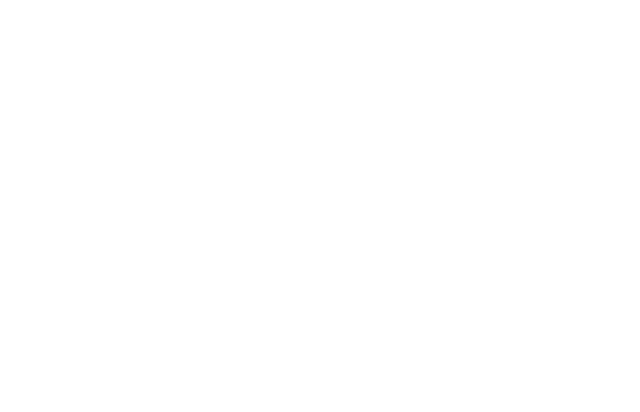
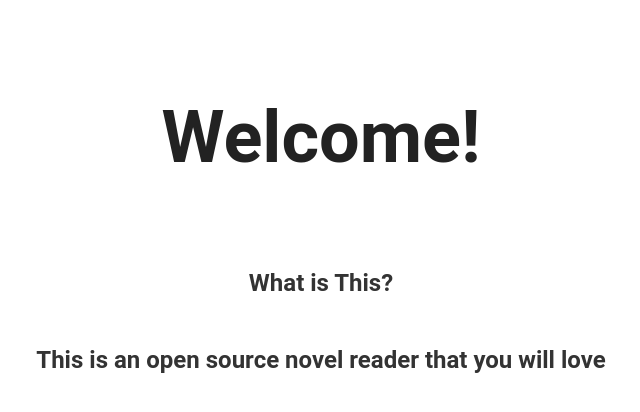
Before and after one commit to charles-0410/kontori-reader, a React (Vite) app: page /welcome in a window 1280 px wide. Before the commit this address had no page. Shown: the top 412 px of the page, without its empty margins (319-959 px from the left). Built offline with nearby package versions, Linux system fonts and the light colour scheme.

Commit message:
welcome页开发

```diff
--- a/src/App.tsx
+++ b/src/App.tsx
@@ -1,5 +1,6 @@
 import { Route, Routes } from "react-router-dom";
 import { Home } from "./pages/home";
+import { Welcome } from "./pages/welcome";
 import styles from "./app.module.css";
 
 const App = () => {
@@ -7,6 +8,7 @@ const App = () => {
     <main>
       <Routes>
         <Route path="/" element={<Home />} />
+        <Route path="/welcome" element={<Welcome />} />
       </Routes>
     </main>
   );
--- /dev/null
+++ b/src/pages/welcome/index.module.css
@@ -0,0 +1,33 @@
+.welcome {
+  width: 100%;
+  height: calc(100vh - 72px);
+  overflow: hidden;
+}
+
+.container {
+  @apply flex flex-col align-middle pt-12;
+  @apply w-full text-center;
+
+  font-family: Roboto;
+  font-weight: bold;
+  height: calc(100% - 114px);
+  box-sizing: border-box;
+  > h1 {
+    font-size: 72px;
+    color: #222222;
+    line-height: 84px;
+    margin-bottom: 49px;
+  }
+  > h5 {
+    font-size: 24px;
+    color: #333333;
+    line-height: 28px;
+    margin-bottom: 9px;
+  }
+  > .container-middle {
+    width: 570px;
+    margin-top: 33px;
+    height: 200px;
+    background-color: red;
+  }
+}
--- /dev/null
+++ b/src/pages/welcome/index.tsx
@@ -0,0 +1,20 @@
+import React from 'react'
+import styles from './index.module.css'
+
+export const Welcome = () => {
+  return (
+    <div className={styles['welcome']}>
+      <div className={styles['container']}>
+        <h1>Welcome!</h1>
+        <h5>What is This?</h5>
+        <h5>This is an open source novel reader that you will love</h5>
+        <div className="container-middle">
+          <div className="left-box"></div>
+          <div className="right-box"></div>
+        </div>
+        <div className="container-bottom"></div>
+      </div>
+      <div className={styles['footer']}></div>
+    </div>
+  )
+}
```
